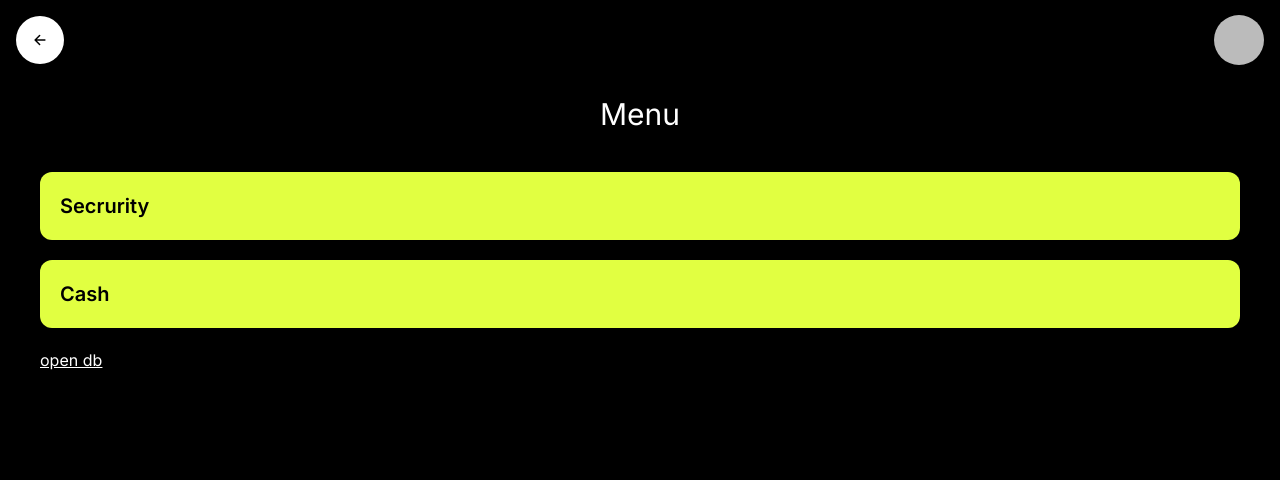
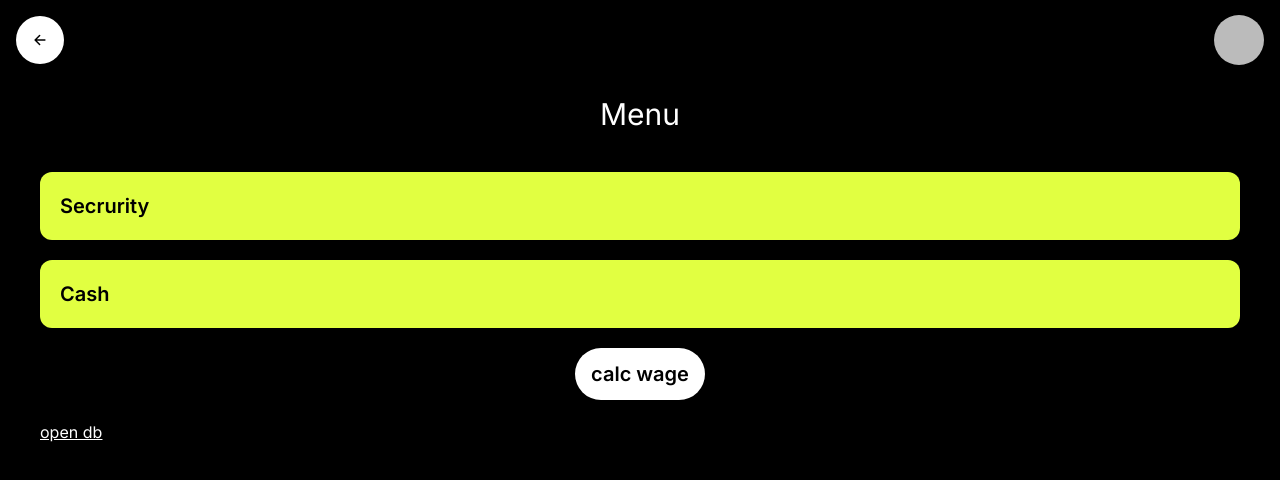
Before and after one commit to leeya018/work, a Next.js app: page / in a window 1280 px wide. Shown: the top 480 px of the page. Built offline with nearby package versions, Linux system fonts and the light colour scheme; no server answers; sample sign-in values are in the browser's storage.

Commit message:
calc all wage

```diff
--- a/src/app/page.tsx
+++ b/src/app/page.tsx
@@ -6,12 +6,51 @@ import Image from "next/image";
 import userStore from "@/stores/userStore";
 import Header from "@/components/Header";
 import { useRouter } from "next/navigation";
-import { getDbUrl } from "@/util";
+import { curr_m, curr_y, getDbUrl, timeDifferenceDuration } from "@/util";
+import { shiftStore } from "@/stores/shiftStore";
+import { getShiftsApi } from "@/firestore/shifts/getShifts";
+import { messageStore } from "@/stores/messageStore";
+import { Shift } from "@/interfaces/Shift";
 
 export default function HomePage() {
   // const [billsAmounts, setAmounts] = useState<number[]>(Array(bills.length).fill(0));
   const router = useRouter();
+  const [totalWage, setTotalWage] = useState(-1);
+  const [totalHours, setTotalHours] = useState(-1);
 
+  const calculate = async () => {
+    try {
+      console.log("start");
+      const shifts: Shift[] = await getShiftsApi(
+        userStore.user.uid,
+        "",
+        curr_y,
+        curr_m
+      );
+      messageStore.setMessage({
+        type: "success",
+        text: `Fetch all shifts of month successufly`,
+      });
+      const rate = 35;
+      const totalHoursT = shifts.reduce((acc, shift) => {
+        if (!shift?.finishedAt) return 0;
+        const duration = timeDifferenceDuration(
+          shift.startedAt.toDate(),
+          shift.finishedAt.toDate()
+        );
+        return acc + duration.asHours();
+      }, 0);
+      // console.log({ totalHours });
+      console.log(`${rate} * ${totalHoursT}`);
+      const wageT = rate * totalHoursT;
+      console.log({ totalHoursT, wageT });
+      setTotalWage(wageT);
+      setTotalHours(totalHoursT);
+    } catch (error: any) {
+      console.log(error.message);
+      messageStore.setMessage({ type: "error", text: error.message });
+    }
+  };
   return (
     <ProtectedRoute>
       <div className="container h-screen p-10 bg-black text-white">
@@ -33,6 +72,17 @@ export default function HomePage() {
             <span>Cash</span>
           </li>
         </ul>
+        <div className="mt-5 flex flex-col items-center">
+          <button className="btn" onClick={calculate}>
+            calc wage
+          </button>
+          {totalHours !== -1 && (
+            <div className="flex flex-col mt-5 items-center text-xl font-medium text-white">
+              <div>hours: {totalHours.toFixed(2)} Hours</div>
+              <div>wage: {totalWage.toFixed(2)} Nis</div>
+            </div>
+          )}
+        </div>
         <div className="mt-5 text-md underline">
           <Link href={getDbUrl()} target="_blank">
             <span>open db</span>
--- a/src/firestore/shifts/getShifts.ts
+++ b/src/firestore/shifts/getShifts.ts
@@ -28,14 +28,17 @@ export const getShiftsApi = async (
   const startTimestamp = Timestamp.fromDate(startOfMonth);
   const endTimestamp = Timestamp.fromDate(endOfMonth);
 
-  const q = query(
+  let q = query(
     collection(db, "shifts"),
     where("userId", "==", userId),
-    where("title", "==", title),
     where("startedAt", ">=", startTimestamp),
     where("startedAt", "<=", endTimestamp),
     orderBy("startedAt", "desc")
   );
+  if (title !== "") {
+    q = query(q, where("title", "==", title));
+  }
+
   const querySnapshot = await getDocs(q);
   const shifts = querySnapshot.docs.map((doc) => ({
     id: doc.id,
--- a/src/stores/shiftStore.ts
+++ b/src/stores/shiftStore.ts
@@ -4,10 +4,7 @@ import { Shift } from "@/interfaces/Shift";
 import { autorun, makeAutoObservable } from "mobx";
 import userStore from "./userStore";
 import { messageStore } from "./messageStore";
-
-const today = new Date();
-const curr_m = today.getMonth() + 1;
-const curr_y = today.getFullYear();
+import { curr_m, curr_y } from "@/util";
 
 class ShiftStore {
   shifts: Shift[] = [];
--- a/src/util.ts
+++ b/src/util.ts
@@ -111,3 +111,7 @@ export const getDbUrl = () => {
   }
   return "https://console.firebase.google.com/u/0/project/dating-empire/firestore";
 };
+
+const today = new Date();
+export const curr_m = today.getMonth() + 1;
+export const curr_y = today.getFullYear();
```
